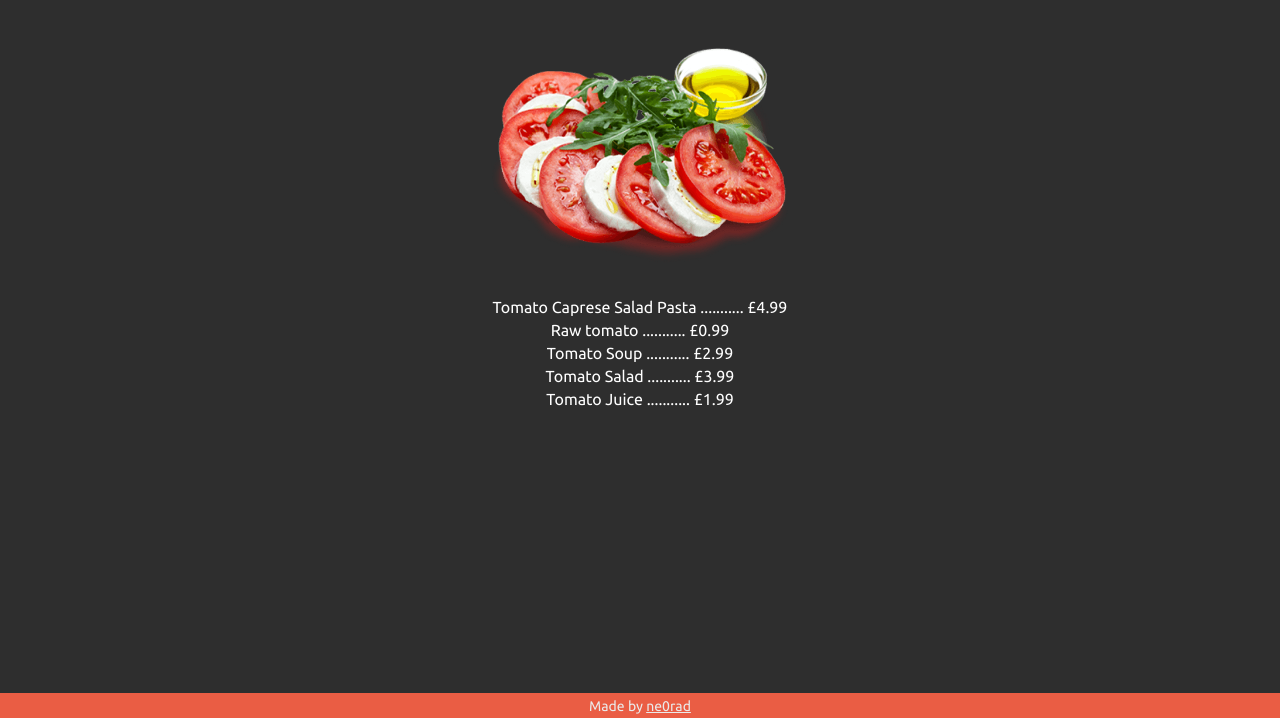
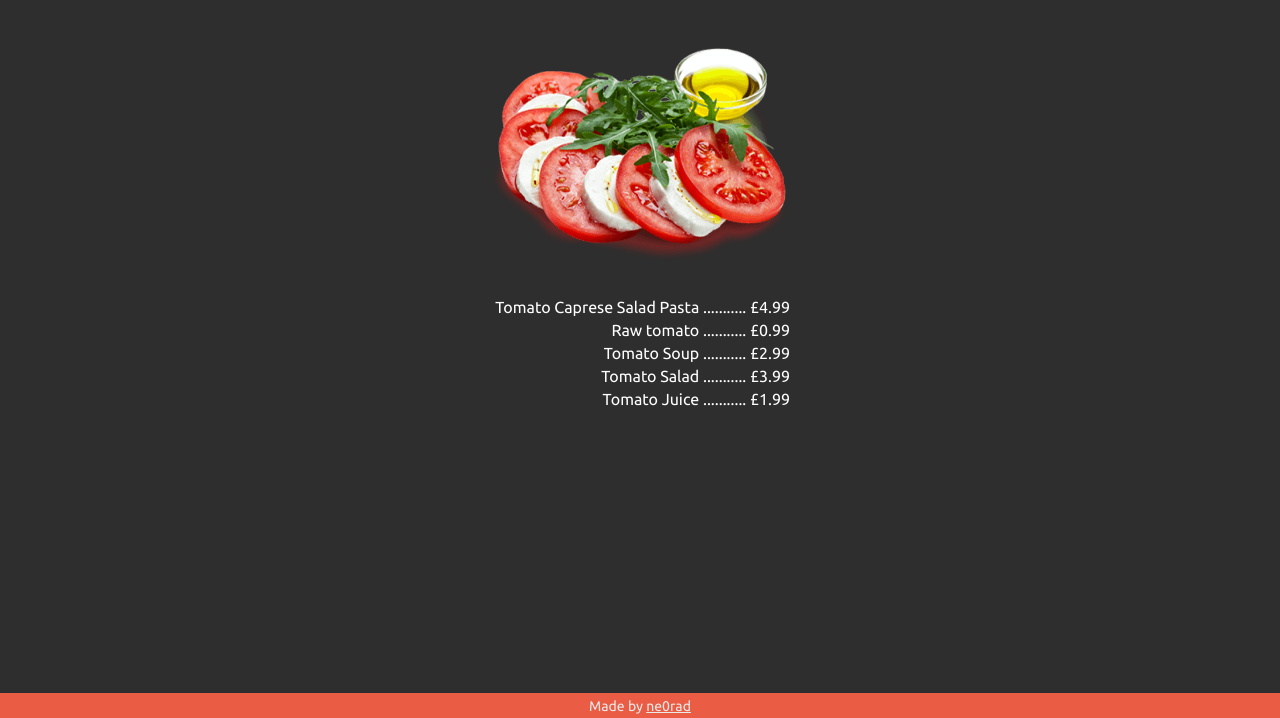
Before and after one commit to ne0rad/restaurant-page, a website built with webpack: page dist/index.html in a window 1280 px wide. Both pictures are taken after a click on the element "Menu". Shown: the part 82-800 px from the top of the page. Built offline with nearby package versions, Linux system fonts and the light colour scheme.

Commit message:
Update CSS

```diff
--- a/src/styles/style.css
+++ b/src/styles/style.css
@@ -125,6 +125,8 @@ body {
 }
 
 .text-menu {
+  width: 300px;
+  text-align: right;
   margin-top: 5px;
   font-size: 16px;
   color: var(--text);
```
